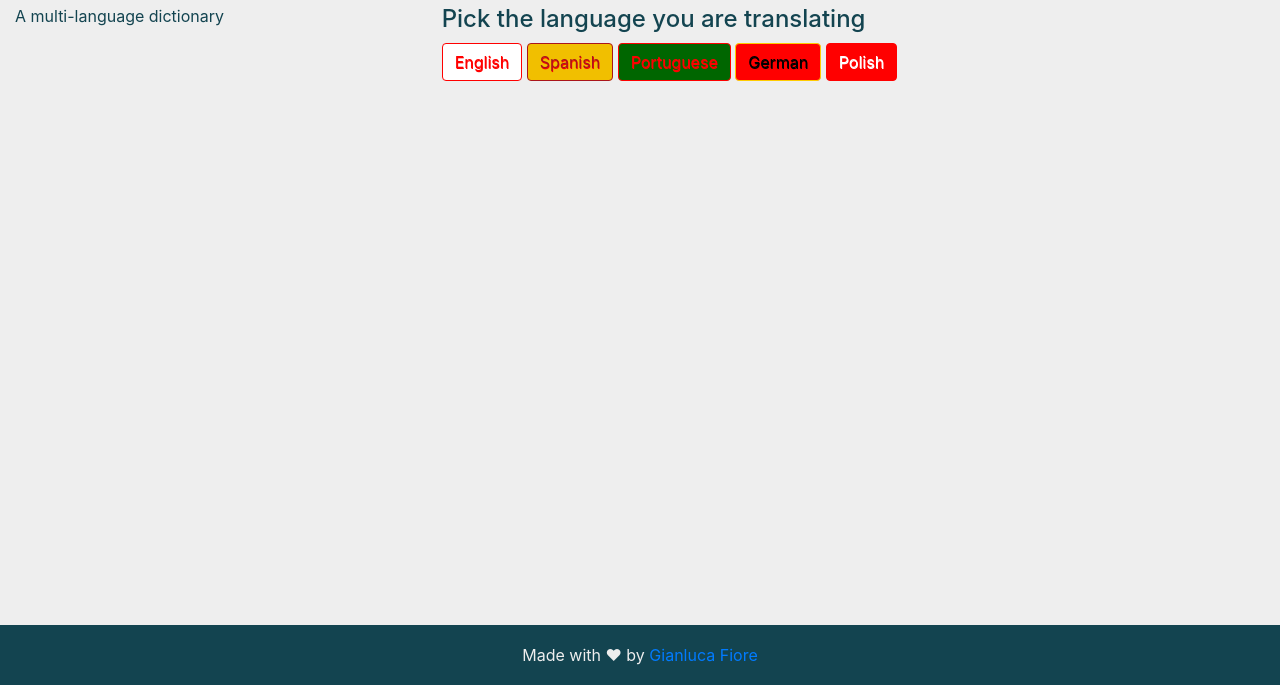
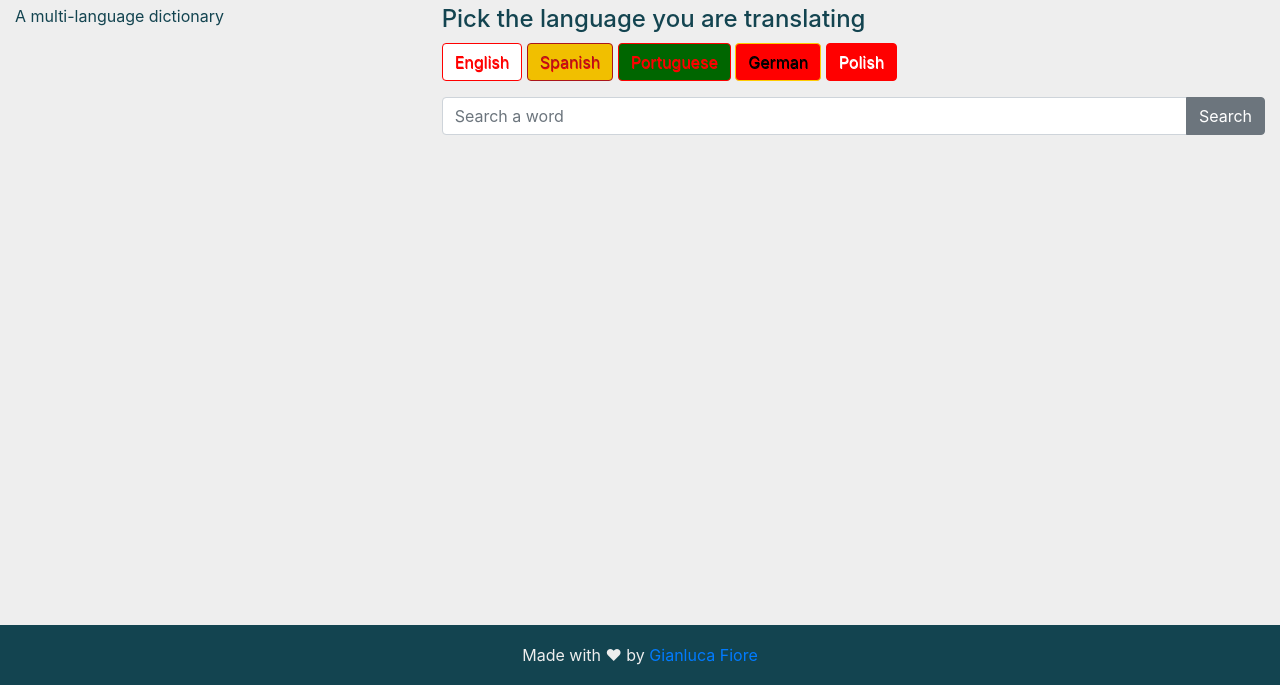
Before and after one commit to Donearm/selfdictionary, a plain HTML site: page index.html in a window 1280 px wide. Shown: the part 115-800 px from the top of the page. Drawn offline with nearby package versions, Linux system fonts and the light colour scheme.

Commit message:
add search form

```diff
--- a/css/main.css
+++ b/css/main.css
@@ -152,6 +152,10 @@ textarea {
 	text-shadow: 0.5px 0.5px white;
 }
 
+#searchrow {
+	margin-top: 1em;
+	margin-bottom: 1em;
+}
 
 
 
--- a/index.html
+++ b/index.html
@@ -53,6 +53,19 @@
                               id="polishbtn">Polish</button>
       </div>
     </div>
+    <!-- search row -->
+    <div class="row" id="searchrow">
+      <div class="col-lg-4 left-column"></div>
+      <div class="col center-column input-group">
+        <input type="text" class="form-control input-lg"
+                           placeholder="Search a word"
+                           aria-label="Search a word" />
+        <div class="input-group-append">
+          <button class="btn btn-secondary" type="button"
+                                            id="searchbtn">Search</button>
+        </div>
+      </div>
+    </div>
     <!-- content row -->
     <div class="row" id="contentrow">
       <div class="col-lg-4 left-column"></div>
```
